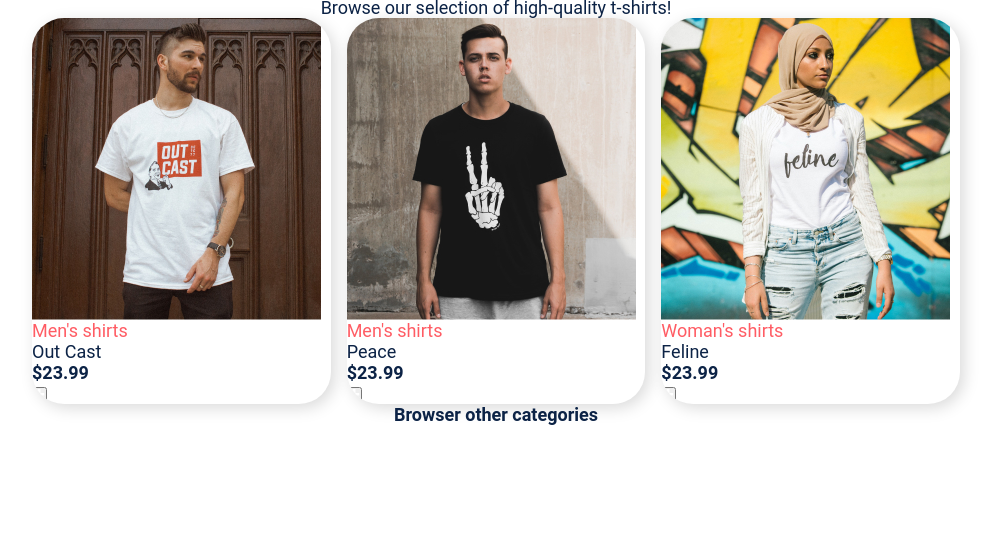
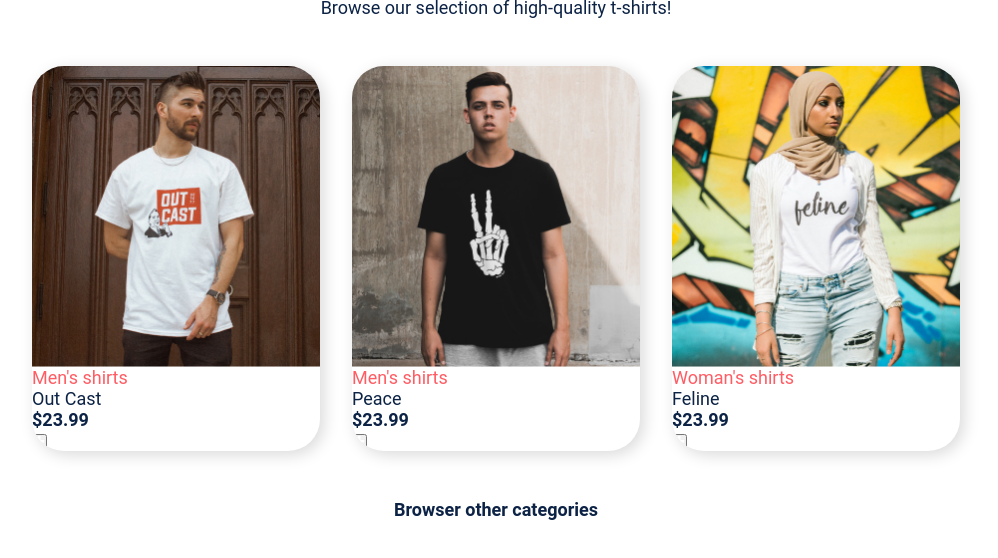
Before and after one commit to gah-code/tshirt-project, a website: page src/index.html in a window 1280 px wide. Shown: the part 108-666 px from the top of the page, without its empty margins (144-1142 px from the left). Drawn offline with nearby package versions, Linux system fonts and the light colour scheme; files that its build step writes are made by us from their sources.

Commit message:
margin block xl inline style

```diff
--- a/src/index.html
+++ b/src/index.html
@@ -11,15 +11,17 @@
 
 <body>
 
-  <header class="text-center">
+  <header class="text-center margin-block-xl">
+
     <div class="container">
       <h1 class="page-title">T-Shirts</h1>
       <p>Browse our selection of high-quality t-shirts!</p>
     </div>
   </header>
+
   <main>
     <div class="container">
-      <div class="even-columns">
+      <div class="even-columns" style="--gap: 2rem">
         <!-- set of 3 cards here -->
         <div class="card" data-type="product">
           <img src="/assets/outcast.jpg" alt="white t-shirt with graphic">
@@ -76,7 +78,7 @@
 
 
       </div>
-      <h2 class="text-center fw-bold">Browser other categories</h2>
+      <h2 class="text-center fw-bold margin-block-xl">Browser other categories</h2>
       <div class="even-columns">
         <!-- set of 5 smaller cards here -->
       </div>
```
Also changed, not shown: public/index.html (+4 -2 lines).
